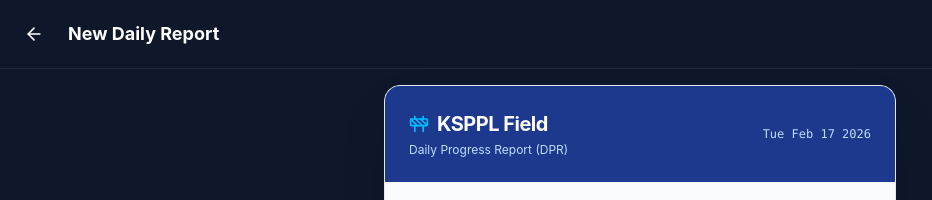
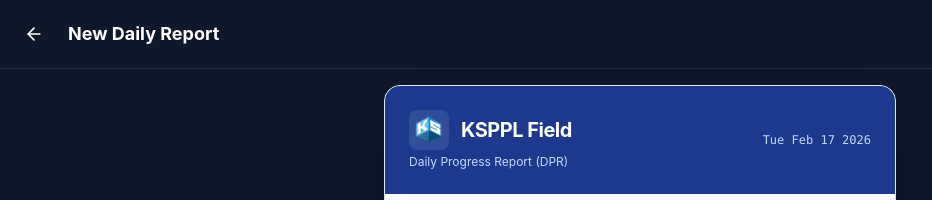
Before and after one commit to sandeepksp-prog/DPRAPP, a Next.js app: page /report/new in a window 1280 px wide. Shown: the top 200 px of the page, without its empty margins (0-932 px from the left). Built offline with nearby package versions, Linux system fonts and the light colour scheme; no server answers; the database is empty.

Commit message:
feat: Integrated Logo into Dashboard and LogicForm

```diff
--- a/src/app/dashboard/page.tsx
+++ b/src/app/dashboard/page.tsx
@@ -39,8 +39,12 @@
             {/* HEADER - CLEAN & PROFESSIONAL */}
             <header className="bg-white border-b border-slate-200 sticky top-0 z-50 px-6 py-4 flex items-center justify-between shadow-sm">
                 <div className="flex items-center gap-4">
-                    <div className="bg-slate-900 text-white p-2 rounded-lg font-black text-lg tracking-tighter shadow-lg shadow-slate-900/20">
-                        KSPPL<span className="text-blue-400">.</span>
+                    <div className="bg-slate-900 text-white p-1.5 rounded-lg font-black text-lg tracking-tighter shadow-lg shadow-slate-900/20">
+                        <img
+                            src="/assets/logo.png"
+                            alt="KSPPL Logo"
+                            className="h-8 w-auto object-contain"
+                        />
                     </div>
                     <h1 className="text-lg font-bold text-slate-700 hidden sm:block">Project Management System</h1>
                 </div>
--- a/src/components/forms/LogicForm.tsx
+++ b/src/components/forms/LogicForm.tsx
@@ -149,10 +149,18 @@
                 {/* Header - Professional Dark Blue */}
                 <div className="bg-blue-900 p-6 text-white flex justify-between items-center">
                     <div>
-                        <h1 className="text-xl font-bold tracking-tight flex items-center gap-2">
-                            <Construction className="text-sky-400" size={20} />
-                            KSPPL Field
-                        </h1>
+                        <div className="flex items-center gap-3">
+                            <div className="bg-white/10 p-1 rounded-lg backdrop-blur">
+                                <img
+                                    src="/assets/logo.png"
+                                    alt="KSPPL"
+                                    className="h-8 w-auto object-contain"
+                                />
+                            </div>
+                            <h1 className="text-xl font-bold tracking-tight">
+                                KSPPL Field
+                            </h1>
+                        </div>
                         <p className="text-blue-200 text-xs mt-1">Daily Progress Report (DPR)</p>
                     </div>
                     <div className="text-right">
```
